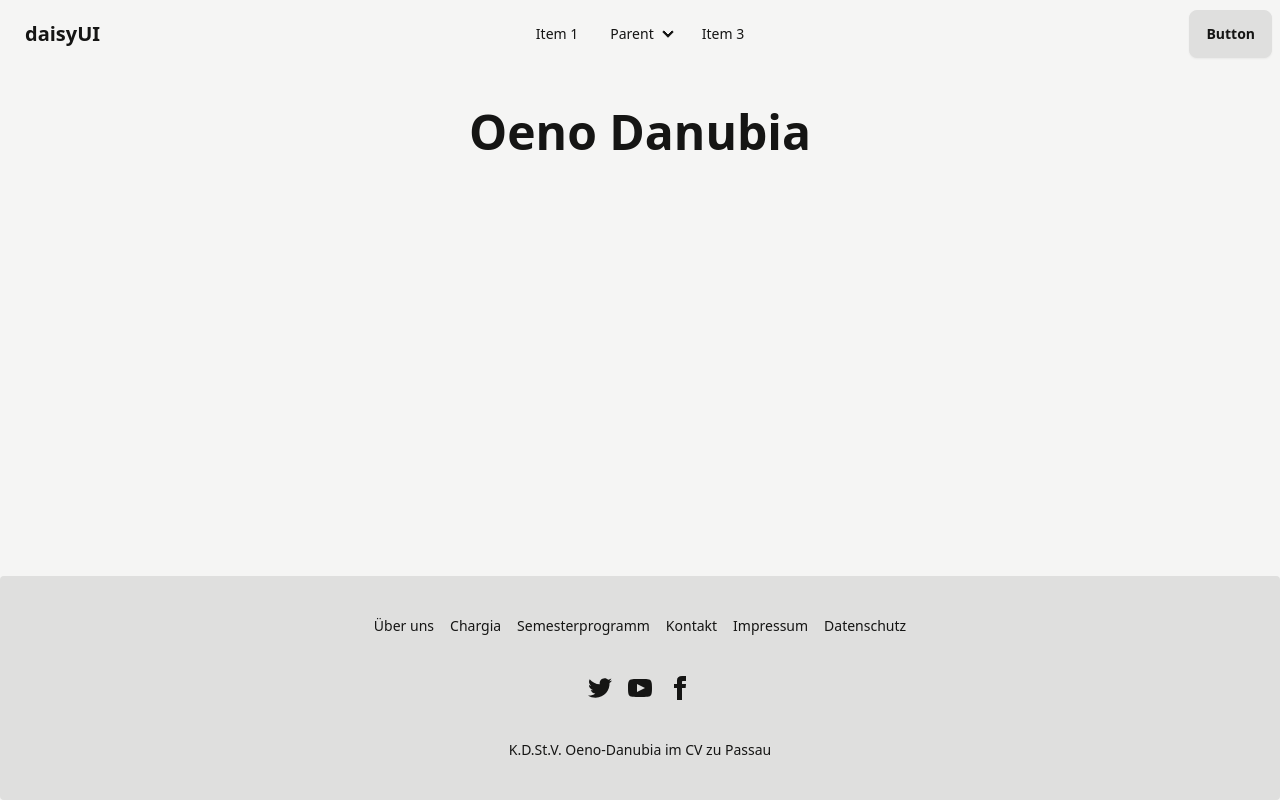
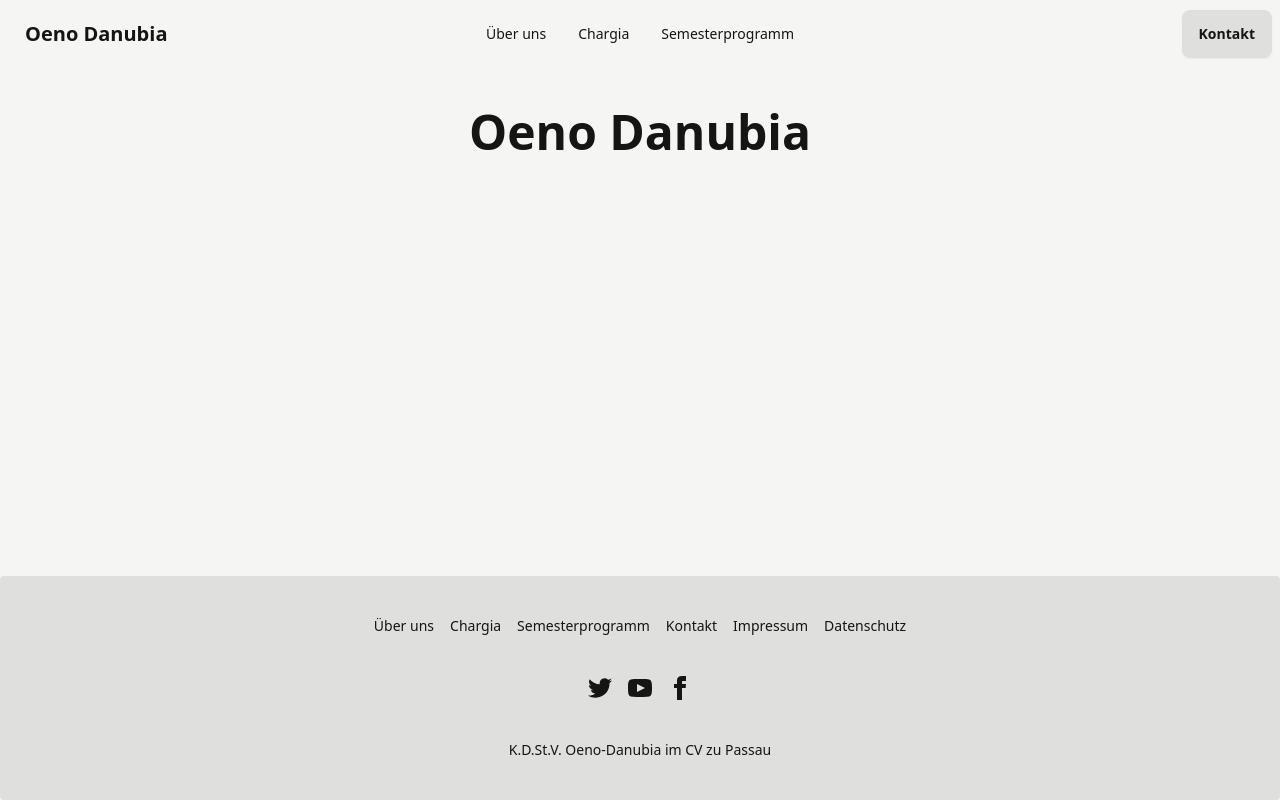
Before and after one commit to managrsphere/oeno-danubia, a Nuxt app: page / in a window 1280 px wide. Built offline with nearby package versions, Linux system fonts and the light colour scheme.

Commit message:
Added Links to Navbar and Footer

```diff
--- a/components/TheNavbar.vue
+++ b/components/TheNavbar.vue
@@ -11,36 +11,22 @@
                 </div>
                 <ul tabindex="0"
                     class="menu menu-sm dropdown-content mt-3 z-[1] p-2 shadow bg-base-100 rounded-box w-52">
-                    <li><a>Item 1</a></li>
-                    <li>
-                        <a>Parent</a>
-                        <ul class="p-2">
-                            <li><a>Submenu 1</a></li>
-                            <li><a>Submenu 2</a></li>
-                        </ul>
-                    </li>
-                    <li><a>Item 3</a></li>
+                    <li><a>Über uns</a></li>
+                    <li><a>Chargia</a></li>
+                    <li><a>Semesterprogramm</a></li>
                 </ul>
             </div>
-            <a class="btn btn-ghost text-xl">daisyUI</a>
+            <a class="btn btn-ghost text-xl">Oeno Danubia</a>
         </div>
         <div class="navbar-center hidden lg:flex">
             <ul class="menu menu-horizontal px-1">
-                <li><a>Item 1</a></li>
-                <li>
-                    <details>
-                        <summary>Parent</summary>
-                        <ul class="p-2">
-                            <li><a>Submenu 1</a></li>
-                            <li><a>Submenu 2</a></li>
-                        </ul>
-                    </details>
-                </li>
-                <li><a>Item 3</a></li>
+                <li><a>Über uns</a></li>
+                <li><a>Chargia</a></li>
+                <li><a>Semesterprogramm</a></li>
             </ul>
         </div>
         <div class="navbar-end">
-            <a class="btn">Button</a>
+            <a class="btn">Kontakt</a>
         </div>
     </div>
 </template>
```
